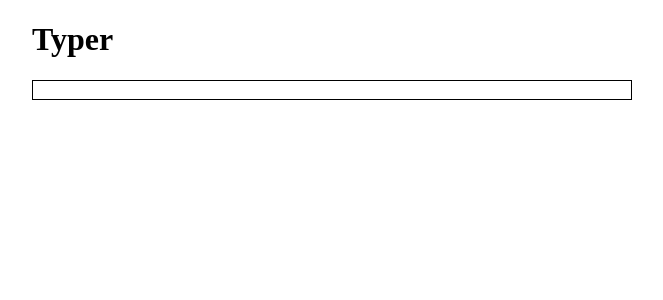
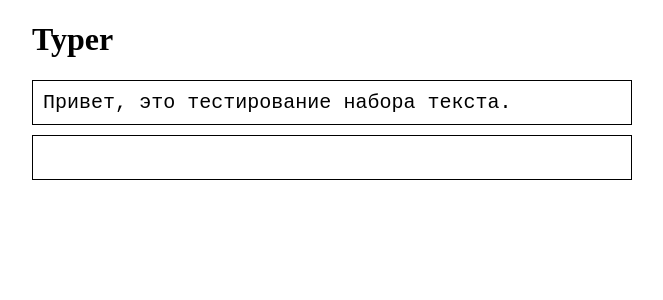
Before and after one commit to zpix1/pechatay, a Vue app: page / in a window 1280 px wide. Shown: the top 300 px of the page, without its empty margins (308-971 px from the left). Built offline with nearby package versions, Linux system fonts and the light colour scheme.

Commit message:
typer works

```diff
--- a/src/components/Typer.vue
+++ b/src/components/Typer.vue
@@ -1,18 +1,97 @@
 <template>
   <h1>Typer</h1>
   <div>
-    <div></div>
-    <div contenteditable="true" class="typingplace"></div>
+    <div class="example typing">
+      <span v-for="(letterEntry, i) in textArray"
+            :key="letterEntry.letter + i"
+            :class="{
+              letter: true,
+              good: letterEntry.state == '+',
+              bad: letterEntry.state == '-',
+              current: letterEntry.state == 'c'
+            }">
+        {{ letterEntry.letter }}
+      </span>
+      <!-- {{ text }} -->
+    </div>
+    <div
+      contenteditable="true" class="place typing"
+      @input="placeChanged"
+      @keydown="filterKeypress"
+      @mousedown="filterMouse"
+    ></div>
 
   </div>
 </template>
 
 <script>
+
+const blockedKeys = [
+  'ArrowRight',
+  'ArrowLeft'
+]
+
 export default {
   name: 'Typer',
-  data: () => {
+  data() {
     return {
-      'text': 'Привет, это тестирование набора текста.'
+      text: 'Привет, это тестирование набора текста.\n',
+      textArray: null,
+      pos: 0
+    }
+  },
+  mounted() {
+    this.textArray = [];
+    for (let i = 0; i < this.text.length; i++) {
+      this.textArray.push({
+        letter: this.text[i],
+        state: ''
+      });
+    }
+  },
+  methods: {
+    filterMouse(event) {
+      event.target.focus();
+      event.preventDefault();
+    },
+    filterKeypress(event) {
+      if (blockedKeys.includes(event.key)) {
+        event.preventDefault();
+      }
+    },
+    placeChanged(event) {
+      if (event.inputType === 'insertText') {
+        this.addLetter(event.data);
+      } else if (event.inputType === 'insertParagraph') {
+        this.addLetter('\n');
+      } else if (event.inputType === 'deleteContentBackward') {
+        this.removeLetter();
+      }
+    },
+    addLetter(letter) {
+      this.pos++
+      if (this.pos >= this.textArray.length) {
+        return;
+      }
+      if (letter == this.textArray[this.pos - 1].letter) {
+        this.textArray[this.pos - 1].state = '+';
+      } else {
+        this.textArray[this.pos - 1].state = '-';
+      }
+      if (this.pos < this.textArray.length) {
+        this.textArray[this.pos].state = 'c';
+      }
+    },
+    removeLetter() {
+      if (this.pos <= 0) {
+        return;
+      }
+      this.pos--;
+      if (this.pos + 1 >= this.textArray.length) {
+        return;
+      }
+      this.textArray[this.pos + 1].state = 'e';
+      this.textArray[this.pos].state = 'c';
     }
   }
 }
@@ -20,8 +99,27 @@ export default {
 
 <style scoped>
 
-.typingplace {
+.example > .letter.good {
+  color: blue;
+}
+.example > .letter.bad {
+  text-decoration: underline red;
+  color: red;
+}
+.example > .letter.current {
+  text-decoration: underline;
+}
+.example > .letter.empty {
+  color: black;
+}
+
+.typing {
   border: 1px solid black;
+  padding: 10px;
+  margin-bottom: 10px;
+
+  font-family: monospace;
+  font-size: 20px;
 }
 
 </style>
```
